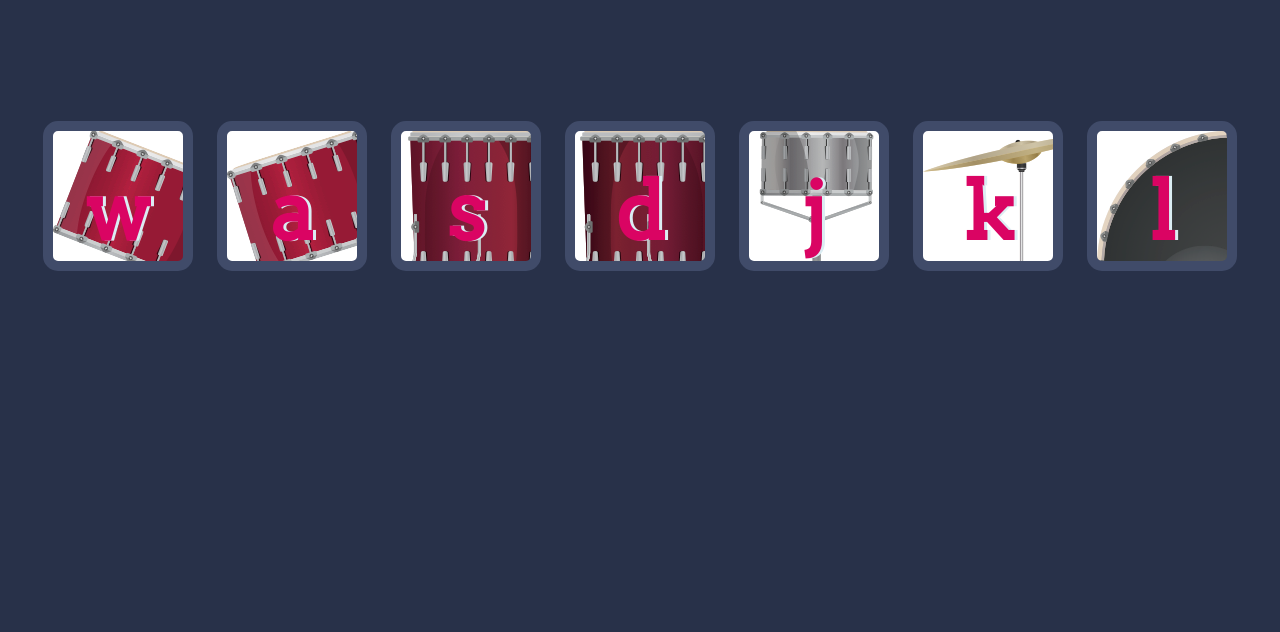
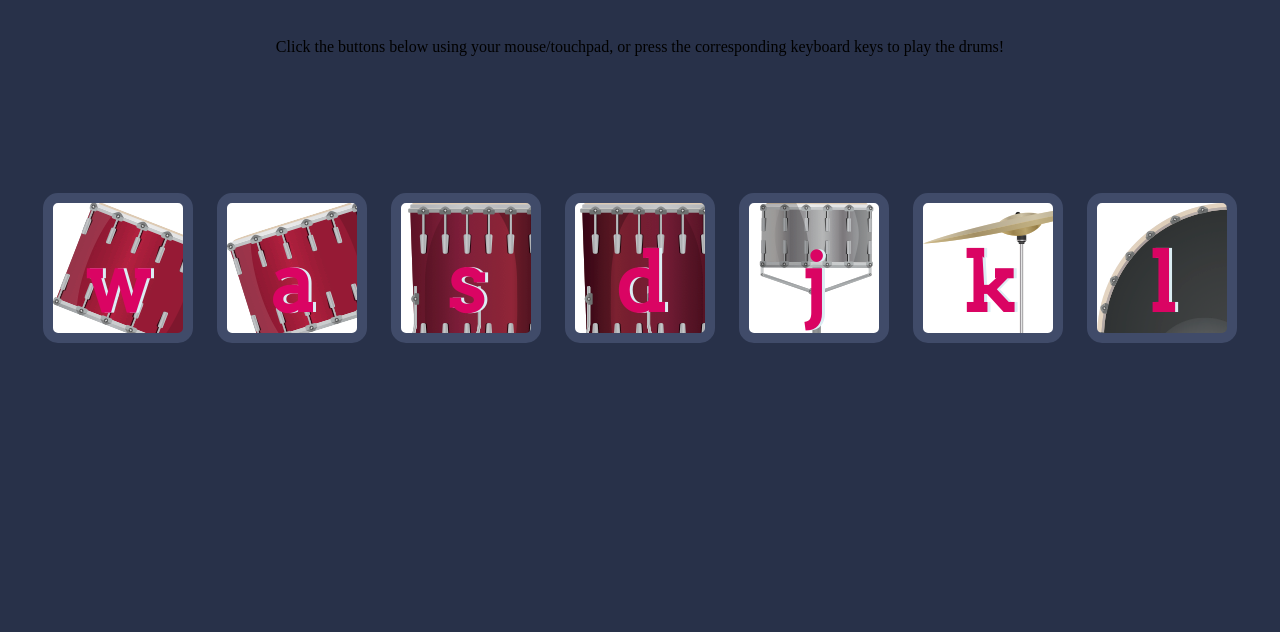
Before and after one commit to SanketMotagi/Drum-Kit-project, a plain HTML site: page index.html in a window 1280 px wide. Shown: the part 168-800 px from the top of the page. Drawn offline with Linux system fonts and the light colour scheme.

Commit message:
Update index.html

```diff
--- a/index.html
+++ b/index.html
@@ -10,6 +10,7 @@
 
 <body>
   <h1 id="title">Drum 🥁 Kit</h1>
+  <p class="instruction">Click the buttons below using your mouse/touchpad, or press the corresponding keyboard keys to play the drums!</p>
   <div class="set">
     <button class="w drum">w</button>
     <button class="a drum">a</button>
```
